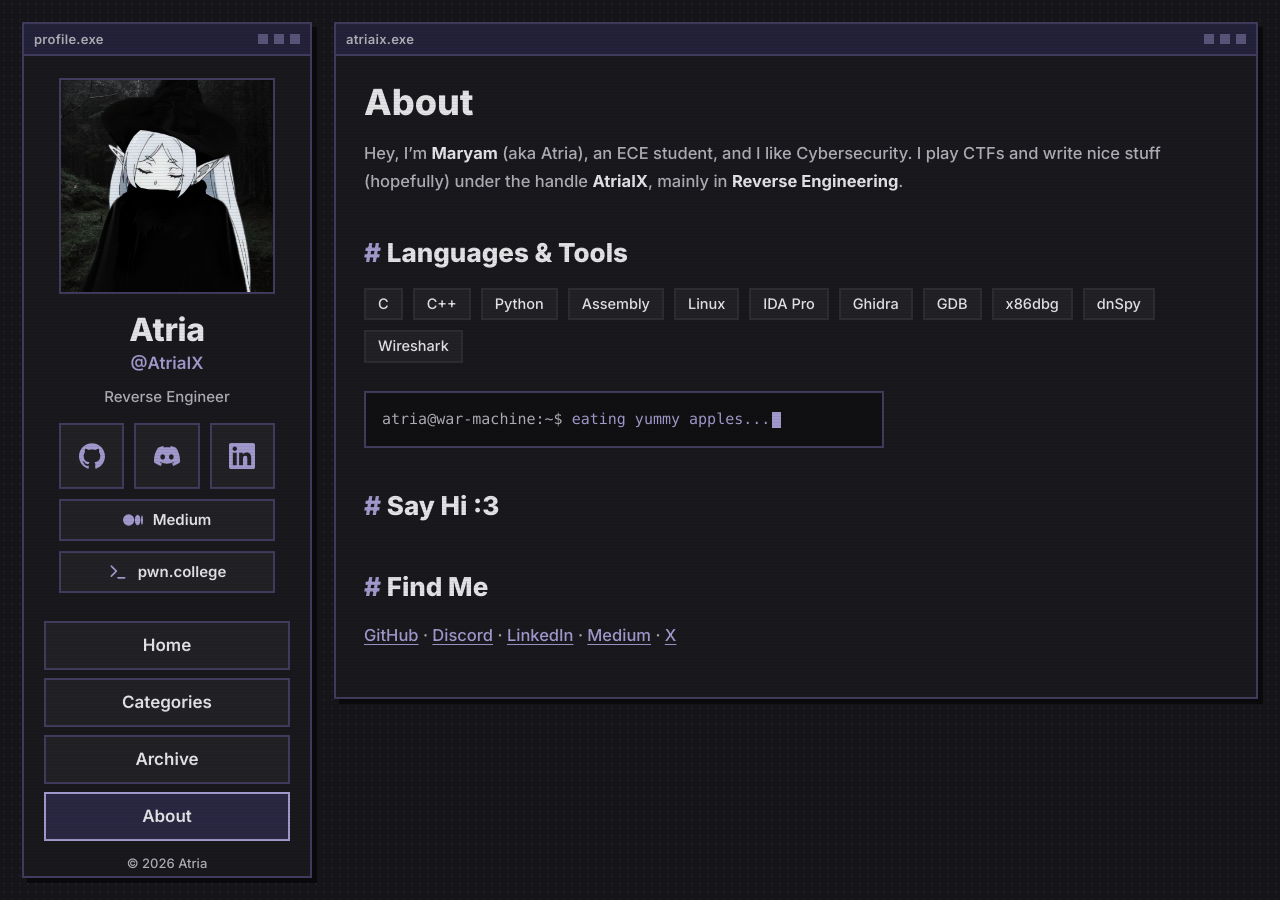
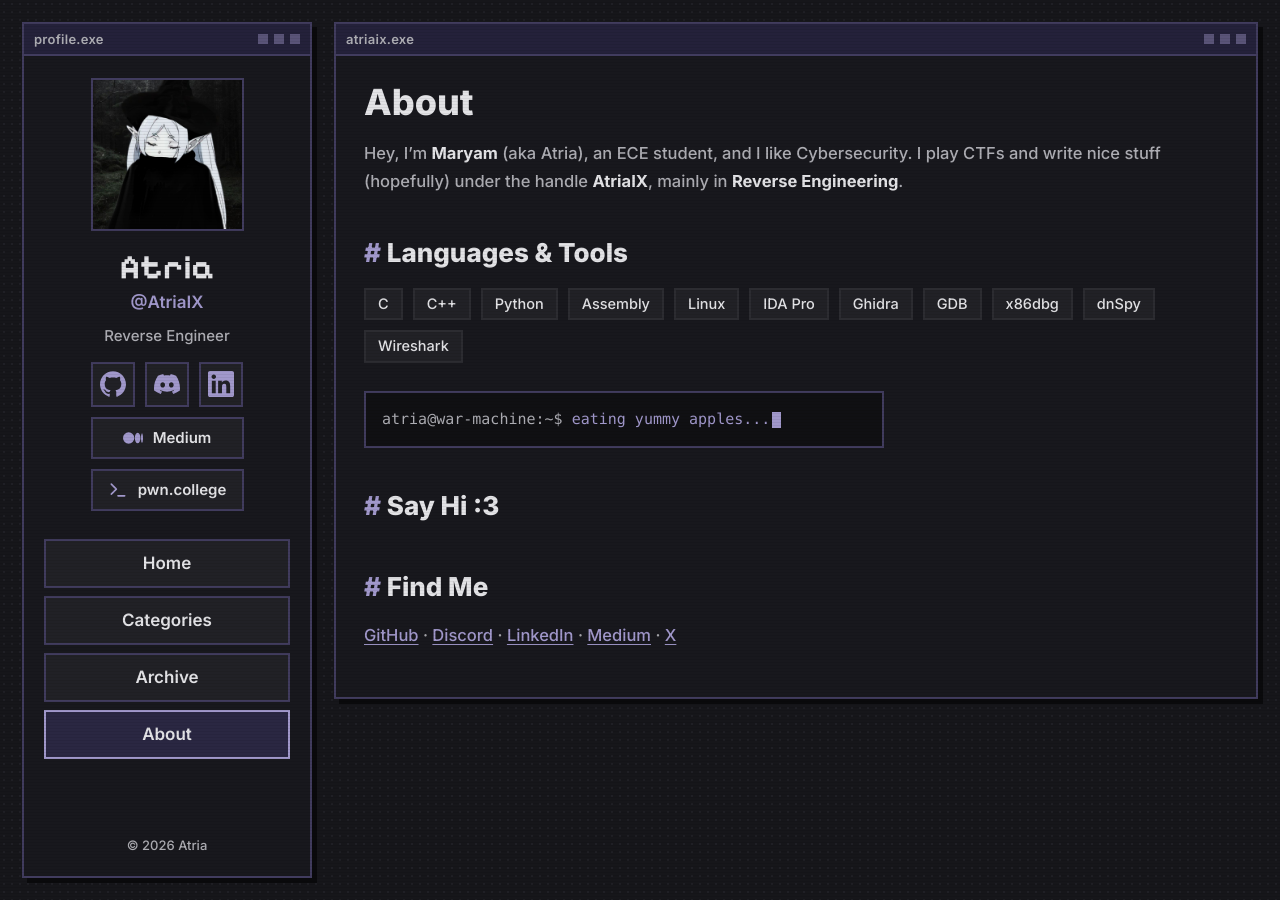
Before and after one commit to AtriaIX/atriaix.github.io, a Jekyll site: the page built from about.md, in a window 1280 px wide and 900 px high. Built offline with Jekyll 4.4.1, drawn with Linux system fonts in a browser that asks for light colours; some of the changed text lies outside the part shown.

Commit message:
Refactor CSS styles and add new layout features

```diff
--- a/assets/css/style.css
+++ b/assets/css/style.css
@@ -1,3 +1,5 @@
+@import url('https://fonts.googleapis.com/css2?family=Pixelify+Sans:wght@600;700&display=swap');
+
 :root{
   --bg:#16161a; --win:#18181d; --panel:#212126; --line:#2c2c31;
   --ink:#e3e3e6; --soft:#adadb3;
@@ -7,27 +9,30 @@
   --sel:#2a2742;
   --btn:#5a5478;
   --sh:#0a0a0c; --code:#101013;
-  --av:clamp(140px,24vh,220px);  /* avatar size, also sets the width of the social buttons */
+  --av:clamp(120px,17vh,160px);
   --font:'Inter',system-ui,sans-serif;
   --mono:ui-monospace,SFMono-Regular,Consolas,'Liberation Mono',Menlo,monospace;
 }
 
+
 *{box-sizing:border-box;margin:0;padding:0}
-html{overflow-x:hidden;width:100%}
+html{overflow-x:hidden}
 body{
-  width:100%;overflow-x:hidden;
   background:var(--bg);background-image:radial-gradient(#1f1f25 1px,transparent 1px);background-size:8px 8px;
   color:var(--ink);font:500 16px/1.6 var(--font);-webkit-font-smoothing:antialiased;
 }
 body.nav-locked{overflow:hidden}
 a{color:inherit;text-decoration:none}
+[hidden]{display:none!important}
+@media (prefers-reduced-motion:no-preference){html{scroll-behavior:smooth}}
 img{max-width:100%;display:block}
 code,pre{font-family:var(--mono)}
 ::selection{background:#4a4470;color:#fff}
 a:focus-visible,button:focus-visible,summary:focus-visible{outline:2px dashed var(--ac2);outline-offset:2px}
-/* faint CRT scanlines */
+
 body::before{content:"";position:fixed;inset:0;pointer-events:none;z-index:3000;
   background:repeating-linear-gradient(0deg,rgba(0,0,0,.06) 0,rgba(0,0,0,.06) 1px,transparent 1px,transparent 3px)}
+
 
 .layout{display:grid;grid-template-columns:290px minmax(0,1fr) 260px;gap:22px;padding:22px;align-items:start}
 .layout-narrow{grid-template-columns:290px minmax(0,1fr)}
@@ -42,6 +47,7 @@ body::before{content:"";position:fixed;inset:0;pointer-events:none;z-index:3000;
 main::before{content:"atriaix.exe";margin:0 -28px 26px}
 .rail::before{content:"info.exe";margin:0 -20px 22px}
 
+
 .sidebar{
   position:sticky;top:22px;height:calc(100vh - 44px);overflow-y:auto;padding:0 20px 20px;
   display:flex;flex-direction:column;align-items:center;text-align:center;
@@ -52,7 +58,7 @@ main::before{content:"atriaix.exe";margin:0 -28px 26px}
   display:flex;align-items:center;justify-content:center;overflow:hidden;
   background:var(--panel);border:2px solid var(--ac);font-size:56px;font-weight:700;color:var(--ac2)}
 .avatar img{width:100%;height:100%;object-fit:cover}
-.sb-name{font-size:32px;font-weight:800;letter-spacing:-.01em;line-height:1}
+.sb-name{font-family:'Pixelify Sans',var(--font);font-size:34px;font-weight:700;line-height:1}
 .sb-handle{margin:4px 0 8px;font-size:17px;font-weight:600;color:var(--ac2)}
 .sb-tagline{max-width:240px;margin-bottom:14px;font-size:15px;color:var(--soft)}
 .sb-social{width:var(--av);display:flex;flex-wrap:wrap;gap:10px;margin-bottom:6px}
@@ -77,6 +83,7 @@ main::before{content:"atriaix.exe";margin:0 -28px 26px}
 .sb-cats a:hover{background:var(--sel);border-color:var(--ac);color:var(--ink)}
 .sb-foot{margin-top:auto;padding-top:12px;font-size:13px;color:var(--soft)}
 
+
 main{min-width:0;padding:0 28px 32px}
 .section-label{margin-bottom:16px;font-size:20px;font-weight:800}
 .page-title,.post-title{margin-bottom:16px;font-size:clamp(26px,4vw,36px);font-weight:800;line-height:1.15}
@@ -88,7 +95,7 @@ main{min-width:0;padding:0 28px 32px}
 .post-item:first-child{padding-top:0}
 .post-item:last-child{border-bottom:0}
 .post-item:focus-visible{outline:2px solid var(--ac2);outline-offset:4px}
-.post-body{display:contents}  /* lets title/text/tags/meta share the card grid with the cover */
+.post-body{display:contents}
 .post-item h2{
   grid-column:1;grid-row:1;font-size:22px;font-weight:700;line-height:1.2;color:var(--ink);
   display:-webkit-box;-webkit-line-clamp:2;-webkit-box-orient:vertical;overflow:hidden}
@@ -99,6 +106,7 @@ main{min-width:0;padding:0 28px 32px}
 .post-tags{grid-column:1;grid-row:3;display:flex;gap:10px;flex-wrap:wrap;padding-top:10px;font-size:14px;color:var(--soft)}
 .post-meta{display:flex;gap:10px;align-items:center;font-size:14px;color:var(--soft)}
 .post-meta .cat{color:var(--ac2)}
+
 .post-item .post-meta{grid-column:1;grid-row:4;align-self:end;gap:18px;padding-top:14px}
 .post-item .post-meta span:nth-child(2){display:none}
 .post-item .post-meta span:first-child::before,.post-item .post-meta .cat::before{
@@ -114,7 +122,18 @@ main{min-width:0;padding:0 28px 32px}
 .thumb svg{width:46px;height:46px}
 .thumb img{width:100%;height:100%;object-fit:cover}
 
-.rail{position:sticky;top:22px;padding:0 20px 20px}
+
+.rail-col{
+  position:sticky;top:22px;display:flex;flex-direction:column;gap:22px;
+  max-height:calc(100vh - 44px);overflow-y:auto;padding:0 6px 6px 0;scrollbar-width:none}
+.rail-col::-webkit-scrollbar{display:none}
+.rail{padding:0 20px 20px}
+.toc-win::before{content:"content.exe"}
+.toc{display:flex;flex-direction:column;gap:2px}
+.toc a{display:block;padding:4px 0 4px 10px;font-size:14px;line-height:1.35;color:var(--soft);border-left:2px solid var(--line)}
+.toc a.sub{padding-left:22px;font-size:13px}
+.toc a:hover{color:var(--ink)}
+.toc a.active{color:var(--ink);border-left-color:var(--ac2)}
 .rail-block{margin-bottom:26px}
 .rail-block h3{margin-bottom:10px;font-size:18px;font-weight:700;color:var(--ac2)}
 .rail-list{display:flex;flex-direction:column;gap:8px}
@@ -125,6 +144,7 @@ main{min-width:0;padding:0 28px 32px}
 .cat-row a{display:flex;justify-content:space-between;width:100%}
 .cat-row a:hover{color:var(--ink)}
 
+
 .back-link{display:inline-block;margin-bottom:18px;color:var(--ac2)}
 .back-link:hover{color:#fff}
 .post-meta-single{padding:0;margin-bottom:10px;font-size:15px}
@@ -134,6 +154,7 @@ main{min-width:0;padding:0 28px 32px}
 .post-lede{margin-bottom:22px;font-size:18px;line-height:1.55;color:var(--soft)}
 
 .post-content{font-size:16.5px;line-height:1.7;color:var(--soft)}
+.post-content h2,.post-content h3{scroll-margin-top:24px}
 .post-content h2{margin:36px 0 12px;font-size:26px;font-weight:800;color:var(--ink)}
 .post-content h2::before{content:"# ";color:var(--ac2)}
 .post-content h3{margin:28px 0 10px;font-size:22px;font-weight:700;color:var(--ink)}
@@ -154,6 +175,7 @@ main{min-width:0;padding:0 28px 32px}
 .post-content th{font-weight:600;color:var(--ink)}
 .post-content hr{margin:28px 0;border:0;border-top:2px dashed var(--line)}
 
+
 .archive-group{margin-bottom:30px}
 .archive-group h3{margin-bottom:10px;font-size:19px;font-weight:700;color:var(--ac2)}
 .archive-row{display:flex;align-items:baseline;gap:16px;padding:6px 0;font-size:15px;border-bottom:2px dashed var(--line)}
@@ -161,6 +183,7 @@ main{min-width:0;padding:0 28px 32px}
 .a-title{color:var(--ink)}
 .archive-row:hover .a-title{color:var(--ac2)}
 .a-cat{margin-left:auto;flex-shrink:0;color:var(--ac2)}
+
 
 .badge-grid,.tool-row{display:flex;flex-wrap:wrap;gap:10px;margin:6px 0 28px}
 .skill-badge,.tool-pill{padding:2px 12px;font-size:14.5px;color:var(--ink);background:var(--panel);border:2px solid var(--line)}
@@ -175,6 +198,7 @@ main{min-width:0;padding:0 28px 32px}
   background:var(--ac2);animation:blink 1s steps(1) infinite}
 @keyframes blink{50%{opacity:0}}
 @media (prefers-reduced-motion:reduce){.terminal-widget .t-cursor{animation:none}}
+
 
 .discord-widget{
   display:flex;align-items:center;gap:16px;max-width:440px;margin:10px 0 24px;padding:16px 20px;
@@ -196,16 +220,20 @@ main{min-width:0;padding:0 28px 32px}
   max-width:260px;margin-top:3px;font-size:15px;color:var(--soft);
   white-space:nowrap;overflow:hidden;text-overflow:ellipsis}
 
+
 .nav-toggle{
   display:none;position:fixed;top:14px;left:14px;z-index:1001;width:44px;height:44px;padding:0;
   align-items:center;justify-content:center;cursor:pointer;
-  color:var(--ink);background:var(--win);border:2px solid var(--ac);box-shadow:3px 3px 0 var(--sh)}
-.nav-toggle svg{width:22px;height:22px}
+  color:var(--ink);background:none;border:0;
+  transition:left .4s cubic-bezier(.4,0,.2,1)}
+.nav-toggle svg{width:28px;height:28px}
+.nav-toggle.open{left:calc(min(300px,84vw) + 4px)}
 .nav-toggle .icon-x{display:none}
 .nav-toggle.open .icon-bars{display:none}
 .nav-toggle.open .icon-x{display:block}
 .nav-overlay{display:none;position:fixed;inset:0;z-index:998;background:rgba(0,0,0,.6);opacity:0;transition:opacity .35s ease}
 .nav-overlay.open{display:block;opacity:1}
+
 
 @media (min-width:1700px){
   body{font-size:17px}
@@ -214,9 +242,10 @@ main{min-width:0;padding:0 28px 32px}
 }
 @media (max-width:1300px){
   .layout{grid-template-columns:290px minmax(0,1fr)}
-  .rail{display:none}
+  .rail-col{display:none}
   .post-item{grid-template-columns:minmax(0,1fr) 290px}
 }
+
 @media (max-width:890px){
   .nav-toggle{display:flex}
   .layout,.layout-narrow{grid-template-columns:1fr;padding:70px 14px 14px}
@@ -224,7 +253,6 @@ main{min-width:0;padding:0 28px 32px}
     position:fixed;top:0;left:0;z-index:1000;width:300px;max-width:84vw;height:100vh;box-shadow:none;
     transform:translateX(-100%);transition:transform .4s cubic-bezier(.4,0,.2,1)}
   .sidebar.open{transform:translateX(0)}
-  .sidebar::before{padding-left:70px}  /* keeps the title clear of the menu button */
   .sidebar{--av:150px}
   .sb-nav>a,.sb-cats summary{padding:12px}
   .sb-cats a{padding:10px 12px}
```
